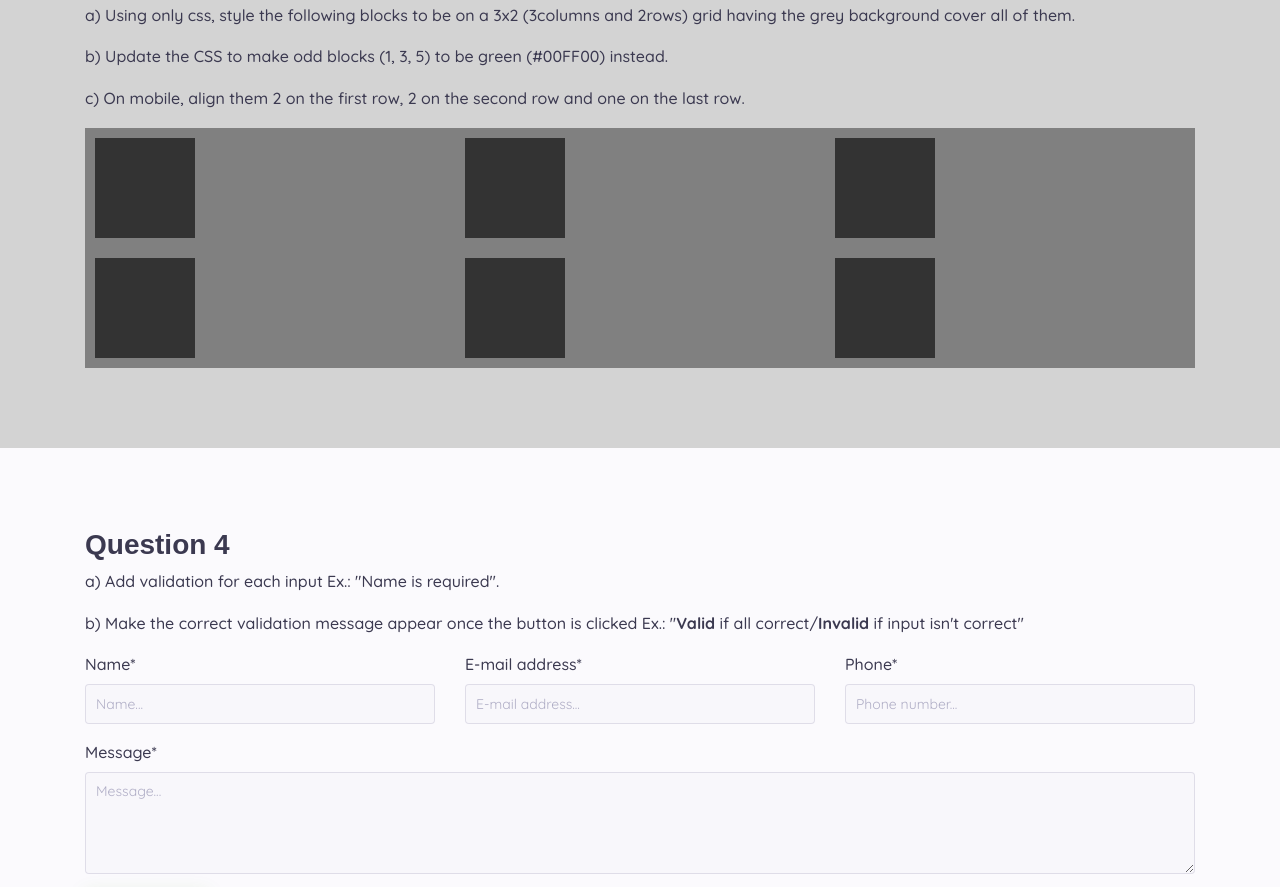
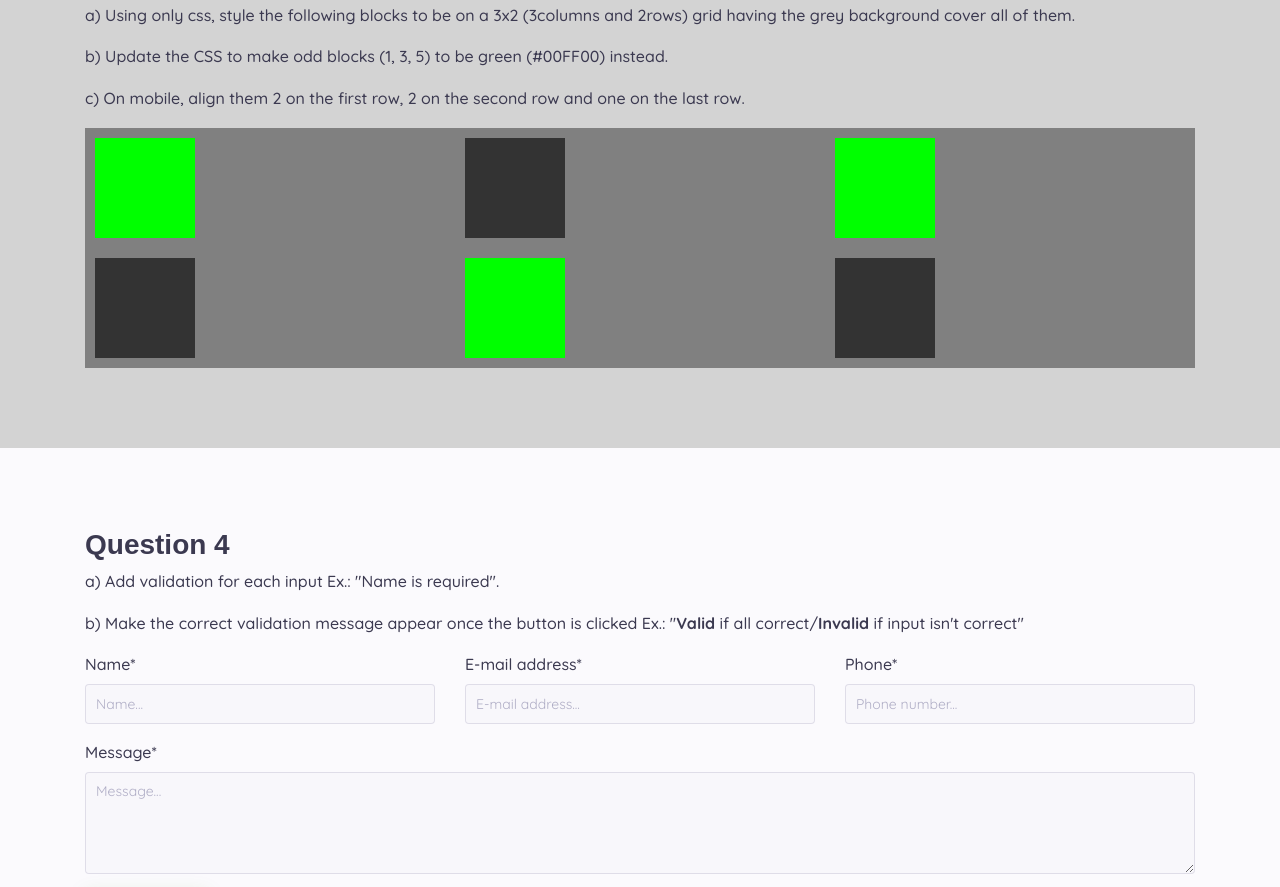
Before and after one commit to iondonescu/codezilla_test, a website: page app/index.html in a window 1280 px wide. Shown: the part 1994-2881 px from the top of the page. Drawn offline with Linux system fonts and the light colour scheme; files whose address does not match are found by name; a web font is replaced by a local one.

Commit message:
Question 3b
Update the CSS to make odd blocks (1, 3, 5) to be green (#00FF00) instead.

```diff
--- a/app/assets/css/style.css
+++ b/app/assets/css/style.css
@@ -1306,3 +1306,7 @@ h2 {
   margin: 10px;
   background: #333;
 }
+/* Question 3b */
+.q2-block:nth-child(odd){
+  background-color: #00FF00;
+}
```
